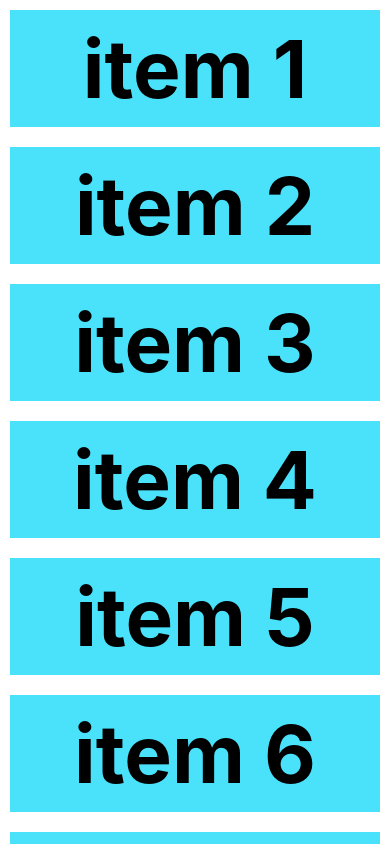
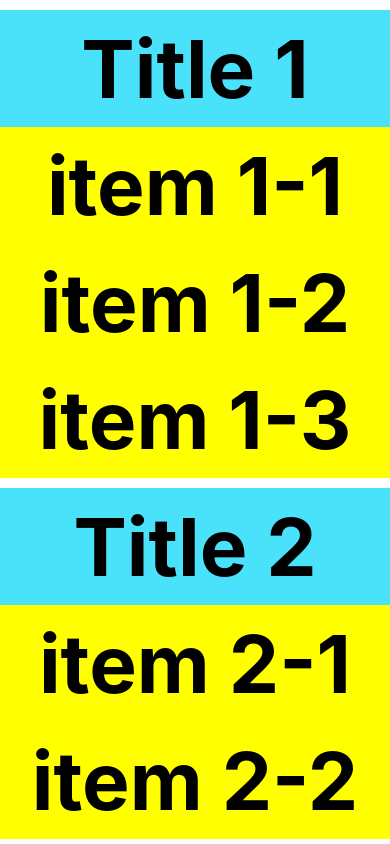
Before and after one commit to AyedNejmeddine/react-native-basics, a React Native app: screen / in a window 390 px wide. Built offline with nearby package versions, Linux system fonts and the light colour scheme.

Commit message:
add SectionList

```diff
--- a/App.js
+++ b/App.js
@@ -3,35 +3,42 @@ import {
   View,
   Text,
   StyleSheet,
-  ScrollView,
   RefreshControl,
-  FlatList,
+  SectionList,
 } from 'react-native';
 
 const App = () => {
   const [refresh, setRefresh] = useState(false);
   const [items, setItems] = useState([
-    {item: 'item 1'},
-    {item: 'item 2'},
-    {item: 'item 3'},
-    {item: 'item 4'},
-    {item: 'item 5'},
-    {item: 'item 6'},
-    {item: 'item 7'},
+    {title: 'Title 1', data: ['item 1-1', 'item 1-2', 'item 1-3']},
+    {title: 'Title 2', data: ['item 2-1', 'item 2-2']},
+    {title: 'Title 3', data: ['item 3-1', 'item 3-2', 'item 3-3']},
   ]);
 
   const onRefreshItem = () => {
     setRefresh(true);
-    setItems([...items, {item: 'item 8'}]);
+    setItems([
+      ...items,
+      {
+        title: 'Title 4',
+        data: ['item 4-1', 'item 4-2', 'item 4-3', 'item 4-4'],
+      },
+    ]);
     setRefresh(false);
   };
 
   return (
-    <FlatList
-      data={items}
+    <SectionList
+      keyExtractor={(item, index) => index.toString()}
+      sections={items}
       renderItem={({item}) => (
         <View style={styles.item}>
-          <Text style={styles.text}>{item.item}</Text>
+          <Text style={styles.text}>{item}</Text>
+        </View>
+      )}
+      renderSectionHeader={({section}) => (
+        <View style={styles.title}>
+          <Text style={styles.text}>{section.title}</Text>
         </View>
       )}
       refreshControl={
@@ -55,11 +62,16 @@ const styles = StyleSheet.create({
     color: '#000000',
     fontWeight: 'bold',
   },
-  item: {
+  title: {
     backgroundColor: '#4ae1fa',
     alignItems: 'center',
     justifyContent: 'center',
-    margin: 10,
+    marginTop: 10,
+  },
+  item: {
+    backgroundColor: '#ffff00',
+    alignItems: 'center',
+    justifyContent: 'center',
   },
 });
 
```
